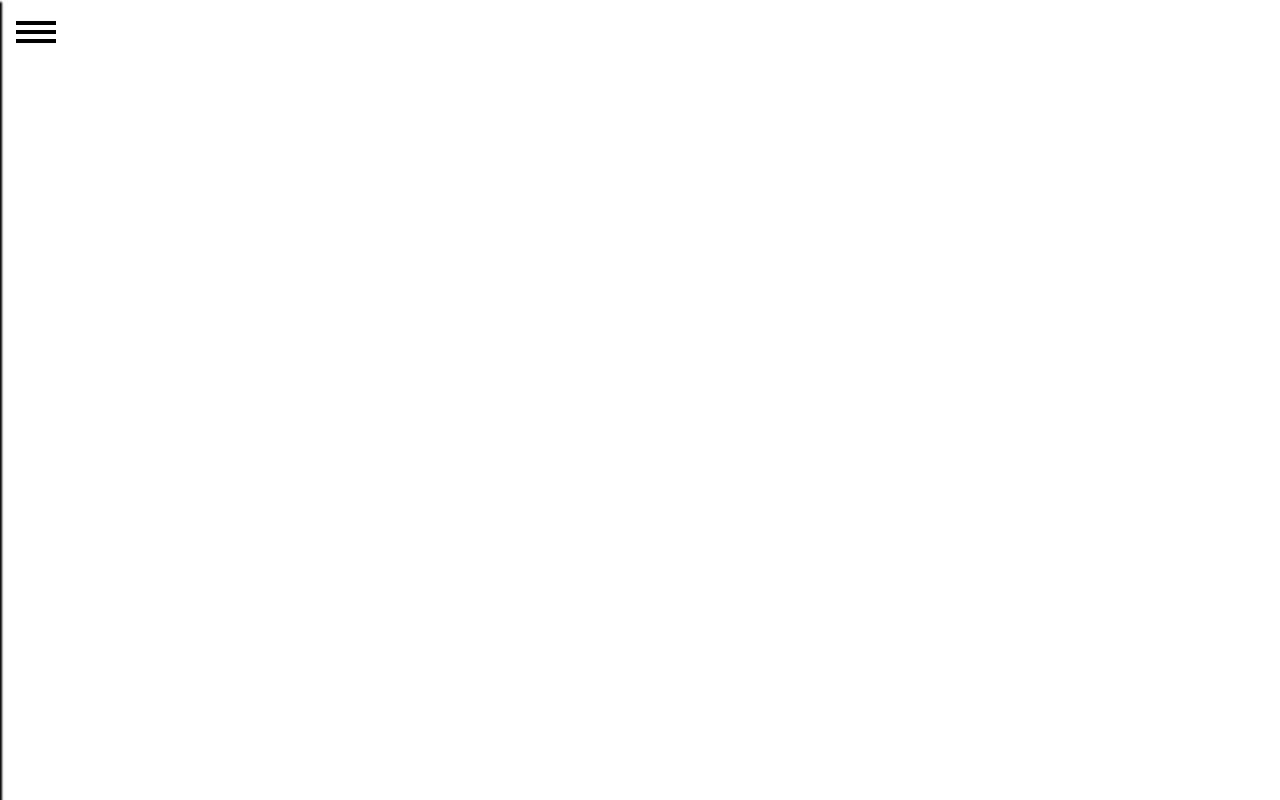
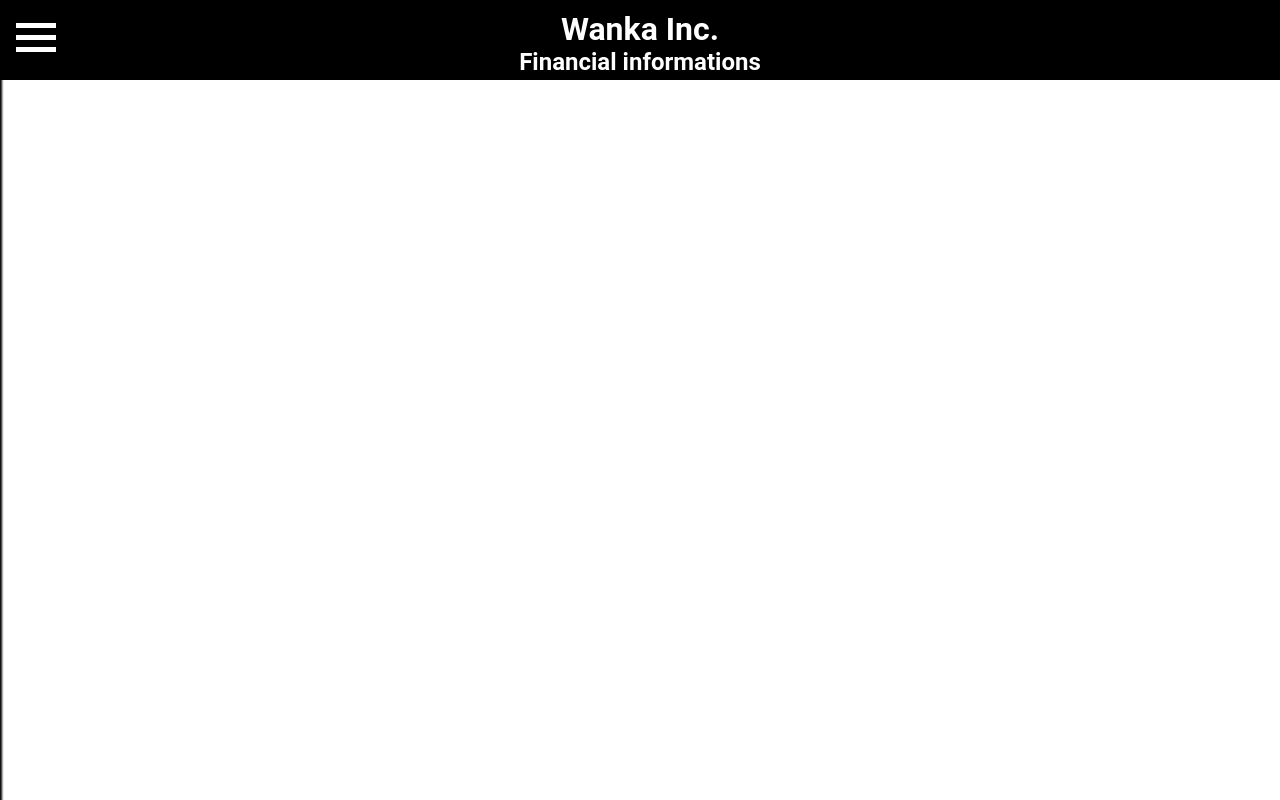
Before and after one commit to Rodrigowb/ui-pattern-react, a React (Create React App) app: page / in a window 1280 px wide. Built offline with nearby package versions, Linux system fonts and the light colour scheme.

Commit message:
header component

```diff
--- a/src/App.css
+++ b/src/App.css
@@ -1,4 +1,5 @@
 * {
   margin: 0px;
   padding: 0px;
+  font-family: Roboto, sans-serif;
 }
--- a/src/App.js
+++ b/src/App.js
@@ -1,11 +1,13 @@
 // Import
 import React from 'react'
 import './App.css'
+import Header from './Header.jsx'
 import Menu from './Menu';
 
 function App() {
   return (
     <div>
+      <Header />
       <Menu />
     </div>
   );
--- /dev/null
+++ b/src/Header.css
@@ -0,0 +1,10 @@
+div {
+  background-color: black;
+  color: white;
+  height: 5vh;
+  width: 100vw;
+  text-align: center;
+}
+h1{
+  padding-top: 10px;
+}
--- /dev/null
+++ b/src/Header.jsx
@@ -0,0 +1,16 @@
+// Import
+import './Header.css'
+
+// Function
+function Header(props) {
+  // Return
+  return (
+    <div>
+      <h1>Wanka Inc.</h1>
+      <h2>Financial informations</h2>
+    </div>
+  )
+}
+
+// Export
+export default Header
--- a/src/Menu.css
+++ b/src/Menu.css
@@ -10,9 +10,9 @@
 .menu-open span{
   display: flex;
   width: 40px;
-  height: 4px;
-  background: black;
-  margin-top: 5px;
+  height: 5px;
+  background: white;
+  margin-top: 7px;
 }
 /* Styling the closed menu */
 .nav{
@@ -61,8 +61,8 @@ cursor: pointer;
 }
 .menu-close span{
   display: flex;
-  width: 30px;
-  height: 2px;
+  width: 40px;
+  height: 4px;
   background: whitesmoke;
 }
 .menu-close :nth-child(1){
```
